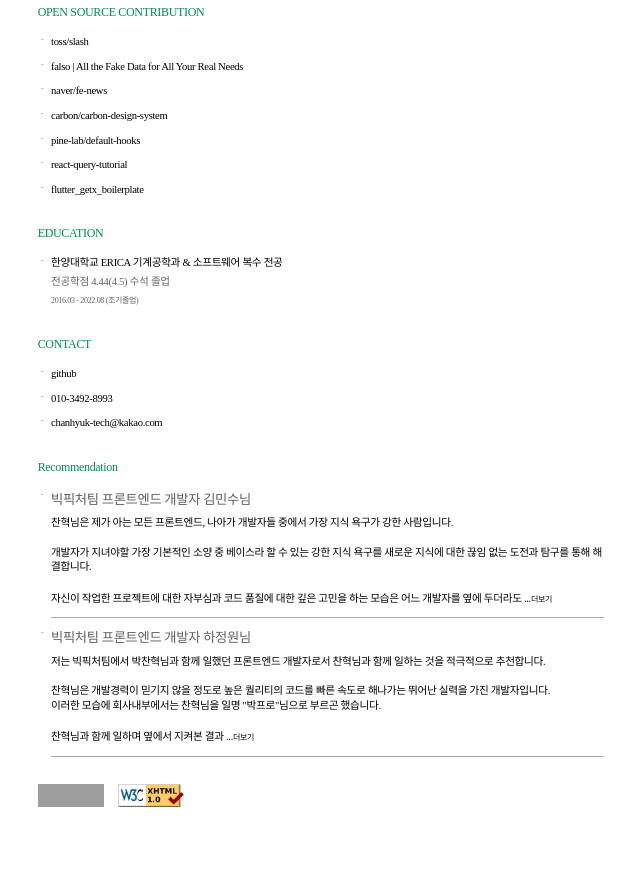
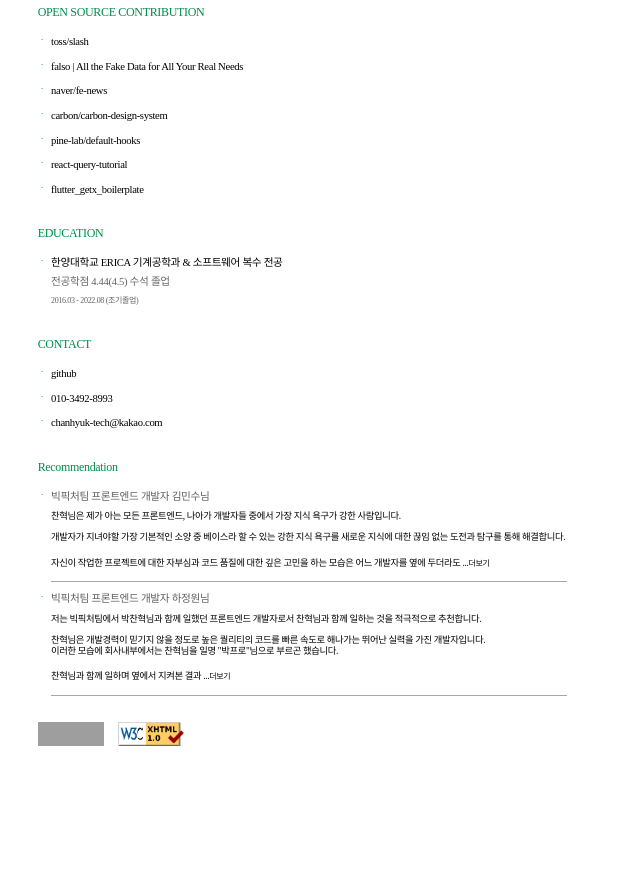
Before and after one commit to okinawaa/personal, a Gatsby site: page / in a window 1280 px wide. Shown: the part 927-1804 px from the top of the page, without its empty margins (319-959 px from the left). Built offline with nearby package versions, Linux system fonts and the light colour scheme; Gatsby itself is replaced by a stand-in of ours; grey boxes are pictures that could not be loaded; a web font is replaced by a local one.

Commit message:
feat: 글자크기 변경

```diff
--- a/src/components/Main/Recommendation/index.tsx
+++ b/src/components/Main/Recommendation/index.tsx
@@ -2,7 +2,7 @@ import React, { Fragment, useState } from "react";
 import Colors from "~/constants/Colors";
 import { SizedBox } from "~/constants/Common.style";
 import { recommendations } from "~/data";
-import { Body2, Body4, Caption2 } from "~/constants/Typography";
+import { Body2, Body4, Caption1, Caption2 } from "~/constants/Typography";
 import { SectionLayout } from "~/components/Layout";
 import { chunkByLength } from "~/utils/common";
 import * as Styled from "./Recommendation.style";
@@ -21,13 +21,18 @@ const Recommendation = () => {
               target="_blank"
               rel="noopener noreferrer"
             >
-              <Body2 _color={Colors.gray5f} moFontSize={14}>
+              <Body4 _color={Colors.gray5f} moFontSize={14}>
                 {recommendation.title}
-              </Body2>
+              </Body4>
             </a>
 
             <SizedBox _height={10} />
-            <Body4 as="p" moFontSize={14} whiteSpace="pre-wrap">
+            <Caption1
+              as="p"
+              moFontSize={12}
+              whiteSpace="pre-wrap"
+              lineHeight={16}
+            >
               {openRecommendations.includes(recommendation.title) ? (
                 recommendation.description
               ) : (
@@ -47,7 +52,7 @@ const Recommendation = () => {
                   </button>
                 </>
               )}
-            </Body4>
+            </Caption1>
           </Styled.ItemWrapper>
           <Styled.HorizontalLine />
         </Fragment>
```
